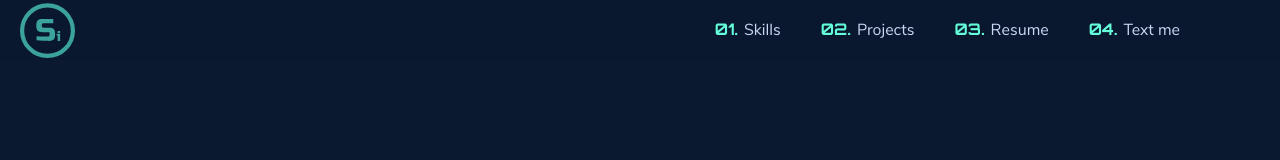
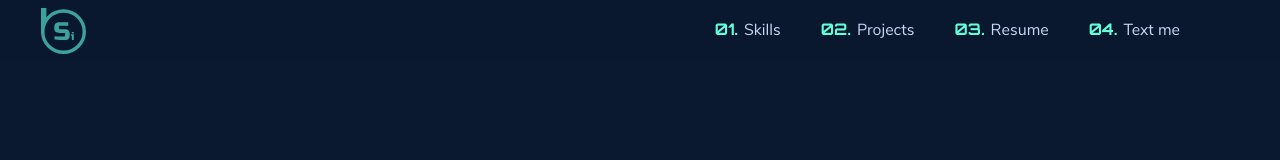
Before and after one commit to sibiryakov090591/portfolio_src, a React (Create React App) app: page / in a window 1280 px wide. Shown: the top 160 px of the page. Built offline with nearby package versions, Linux system fonts and the light colour scheme.

Commit message:
restyle logo and fixed scrollTo

```diff
--- a/src/blocks/hero/Hero.tsx
+++ b/src/blocks/hero/Hero.tsx
@@ -30,7 +30,7 @@ const Hero: React.FC = () => {
   }, []);
 
   return (
-    <section className={classes.hero}>
+    <section id="hero" className={classes.hero}>
       <Box className={classes.heroContainer}>
         <Box className={classes.heroInner}>
           <div className={classes.photo} ref={photo} />
--- a/src/components/menu/Menu.tsx
+++ b/src/components/menu/Menu.tsx
@@ -77,15 +77,12 @@ const Menu: React.FC = () => {
         scrollTop > 60 ? classes.fixedList : ""
       }`}
     >
-      <div
-        onClick={() => {
-          window.scrollTo({ top: 0, behavior: "smooth" });
-        }}
-        id="logo"
-        className={classes.logoWrapper}
-      >
-        <img className={classes.img} src={logo} alt="logo" />
+      <div id="logo" className={classes.logoWrapper}>
+        <Link to="hero" smooth={true} spy={true} duration={600}>
+          <img className={classes.img} src={logo} alt="logo" />
+        </Link>
       </div>
+
       {/*Mobile*/}
       <div
         ref={burgerRef}
--- a/src/components/menu/styles.ts
+++ b/src/components/menu/styles.ts
@@ -23,8 +23,9 @@ export const useStyles = makeStyles((theme: AppTheme & Theme) => ({
   },
   logoWrapper: {
     cursor: "pointer",
-    width: 55,
-    height: 55,
+    width: 45,
+    height: 45,
+    marginLeft: 21,
   },
   img: {
     width: "100%",
```
Also changed, not shown: src/images/logo.svg.
